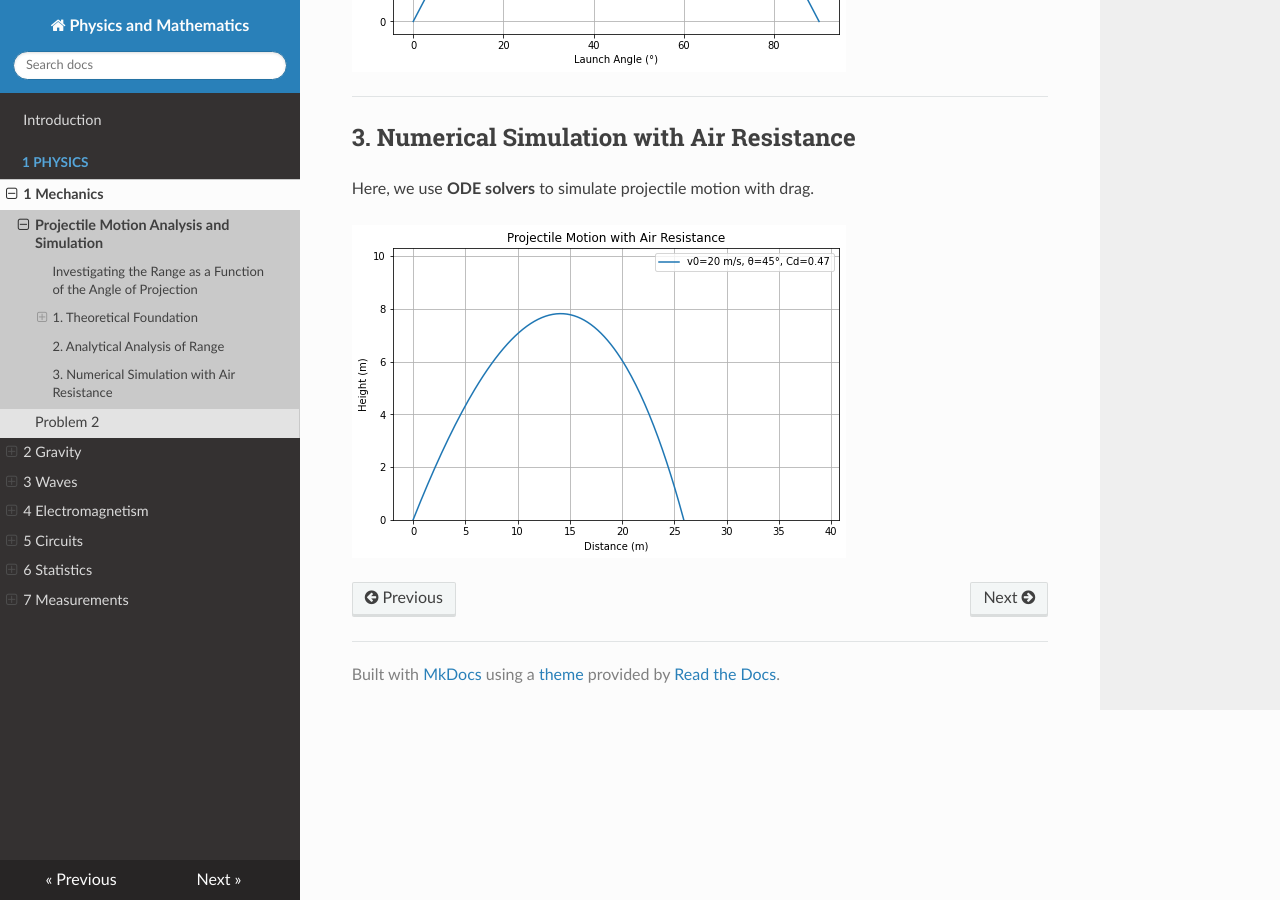
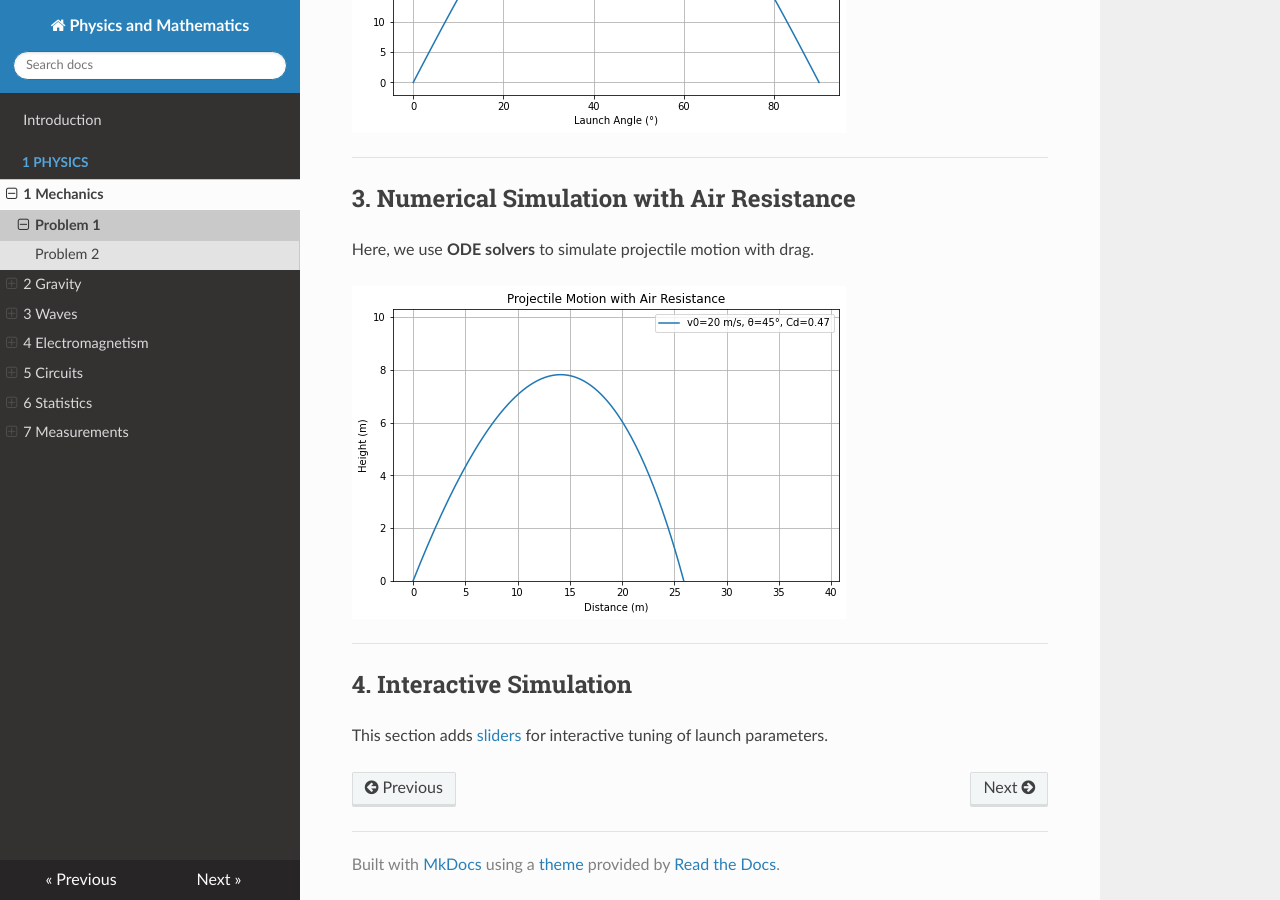
Before and after one commit to madzongwekudzanai/solutions_repo, an MkDocs documentation site: the page built from docs/1 Physics/1 Mechanics/Problem_1.md, in a window 1280 px wide and 900 px high, scrolled down 1711 px. Built offline with MkDocs 1.6.1, drawn with Linux system fonts in a browser that asks for light colours; nearby versions of some CDN libraries; some of the changed text lies outside the part shown.

Commit message:
Section 4

```diff
--- a/docs/1 Physics/1 Mechanics/Problem_1.md
+++ b/docs/1 Physics/1 Mechanics/Problem_1.md
@@ -1,3 +1,5 @@
+# Problem 1
+
 # **Projectile Motion Analysis and Simulation**
 
 ### **Investigating the Range as a Function of the Angle of Projection**
@@ -65,3 +67,9 @@ This section plots **range vs. launch angle** without air resistance.
 Here, we use **ODE solvers** to simulate projectile motion with drag.
 
 ![ODE solvers](numerical_sumulation_with_air_resistance.png)
+
+---
+
+## **4. Interactive Simulation**
+
+This section adds [sliders](https://colab.research.google.com/drive/1GlJbqtlKH8E3AgUMlgDzl-D4lrUWxCb5) for interactive tuning of launch parameters.
```
